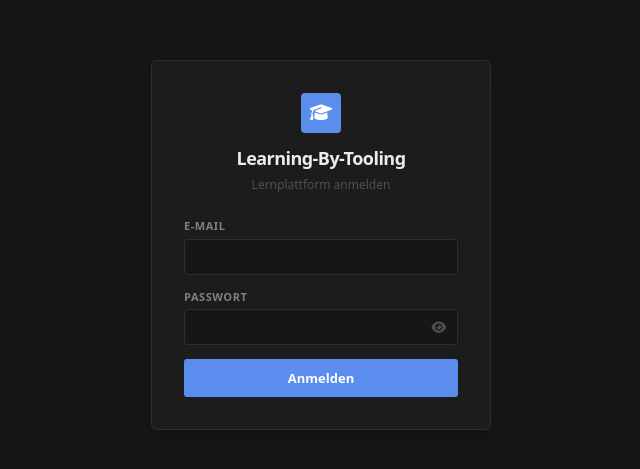
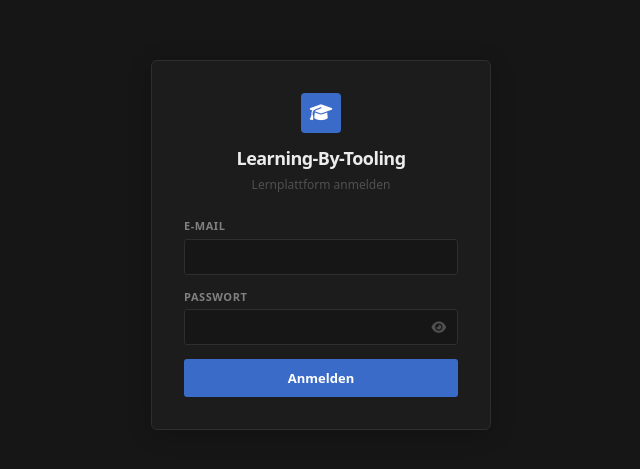
Before and after one commit to HalloWelt42/Learning-By-Tooling, a Svelte app in the folder frontend/: page / in a window 1280 px wide. Shown: the part 155-624 px from the top of the page, without its empty margins (319-959 px from the left). Built offline with nearby package versions, Linux system fonts and the light colour scheme.

Commit message:
Accent-Farbe auf Dunkelblau (#3a6bc9) geaendert

```diff
--- a/frontend/src/app.css
+++ b/frontend/src/app.css
@@ -16,7 +16,7 @@
   --text1:  #b0b0b0;
   --text2:  #808080;
   --text3:  #505050;
-  --accent: #5b8def;
+  --accent: #3a6bc9;
   --ac2:    #e0a050;
   --ac3:    #2cc4a0;
   --ok:     #34c76a;
```
